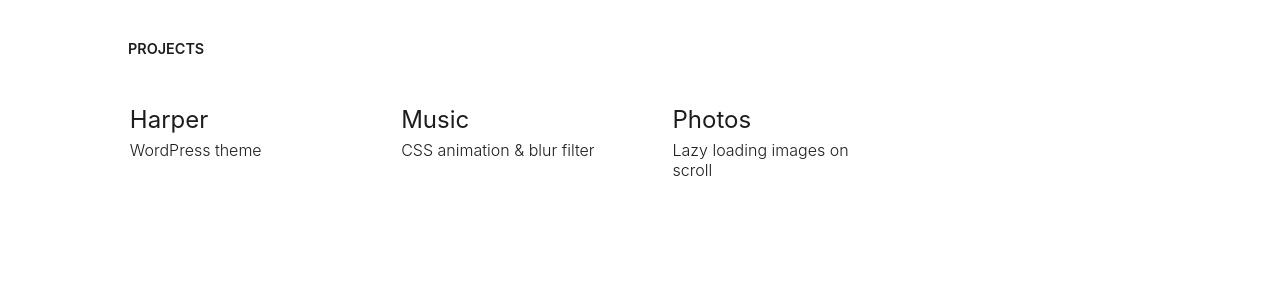
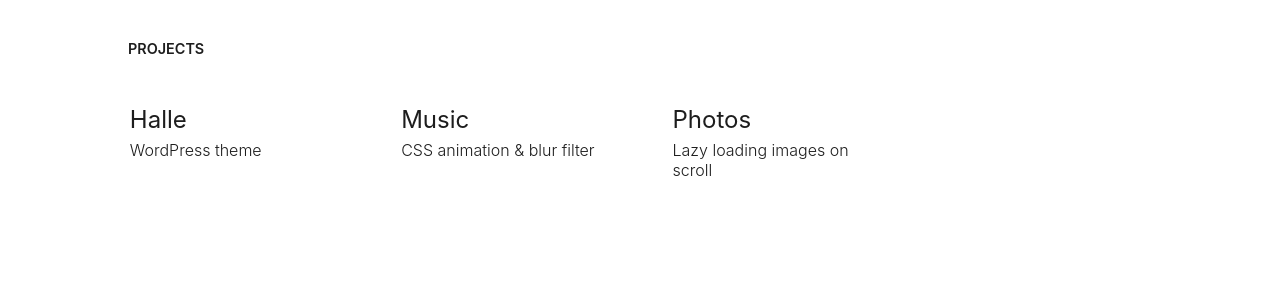
Before and after one commit to samhermes/samhermes.github.io, a Jekyll site: the page built from index.md, in a window 1280 px wide. Shown: the part 777-1077 px from the top of the page. Built offline with Jekyll 4.4.1, drawn with Linux system fonts in a browser that asks for light colours.

Commit message:
Update project page from Harper to Halle

```diff
--- a/_layouts/harper.html
+++ b/_layouts/halle.html
@@ -3,12 +3,12 @@
 <meta http-equiv="X-UA-Compatible" content="IE=edge">
 <meta name="viewport" content="width=device-width, initial-scale=1">
 
-<title>Harper &mdash; Sam Hermes</title>
+<title>Halle &mdash; Sam Hermes</title>
 
-<link rel="stylesheet" href="/css/harper.css?v=1.0.0">
+<link rel="stylesheet" href="/css/halle.css?v=1.0.0">
 
 {% include header.html %}
 
-<div class="page harper">
+<div class="page halle">
 {{ content }}
 </div>
--- a/_sass/_harper.scss
+++ b/_sass/_halle.scss
@@ -1,9 +1,9 @@
-.harper {
+.halle {
 	margin-bottom: 5em;
 }
 
-.harper-intro,
-.harper-get {
+.halle-intro,
+.halle-get {
 	box-sizing: border-box;
 	max-width: 75em;
 	margin: 0 auto;
@@ -14,19 +14,19 @@
 	}
 }
 
-.harper-intro {
+.halle-intro {
 	@media screen and (min-width: 37.5em) {
 		display: flex;
 	}
 }
 
-.harper-intro-image {
+.halle-intro-image {
 	@media screen and (min-width: 37.5em) {
 		width: 60%;
 	}
 }
 
-.harper-intro-text {
+.halle-intro-text {
 	@media screen and (min-width: 37.5em) {
 		width: 40%;
 		padding: 15% 0;
@@ -39,7 +39,7 @@
 	}
 }
 
-.harper-get {
+.halle-get {
 	text-align: center;
 	padding: 3em 0;
 
--- a/css/harper.scss
+++ b/css/halle.scss
@@ -15,5 +15,5 @@
 @import
 	"base",
 	"global",
-	"harper"
+	"halle"
 ;
```
Also changed, not shown: _projects/halle.markdown (added, +8 -0 lines), _projects/harper.markdown (deleted, +0 -8 lines), themes/halle.md (added, +24 -0 lines), themes/harper.md (deleted, +0 -24 lines).
